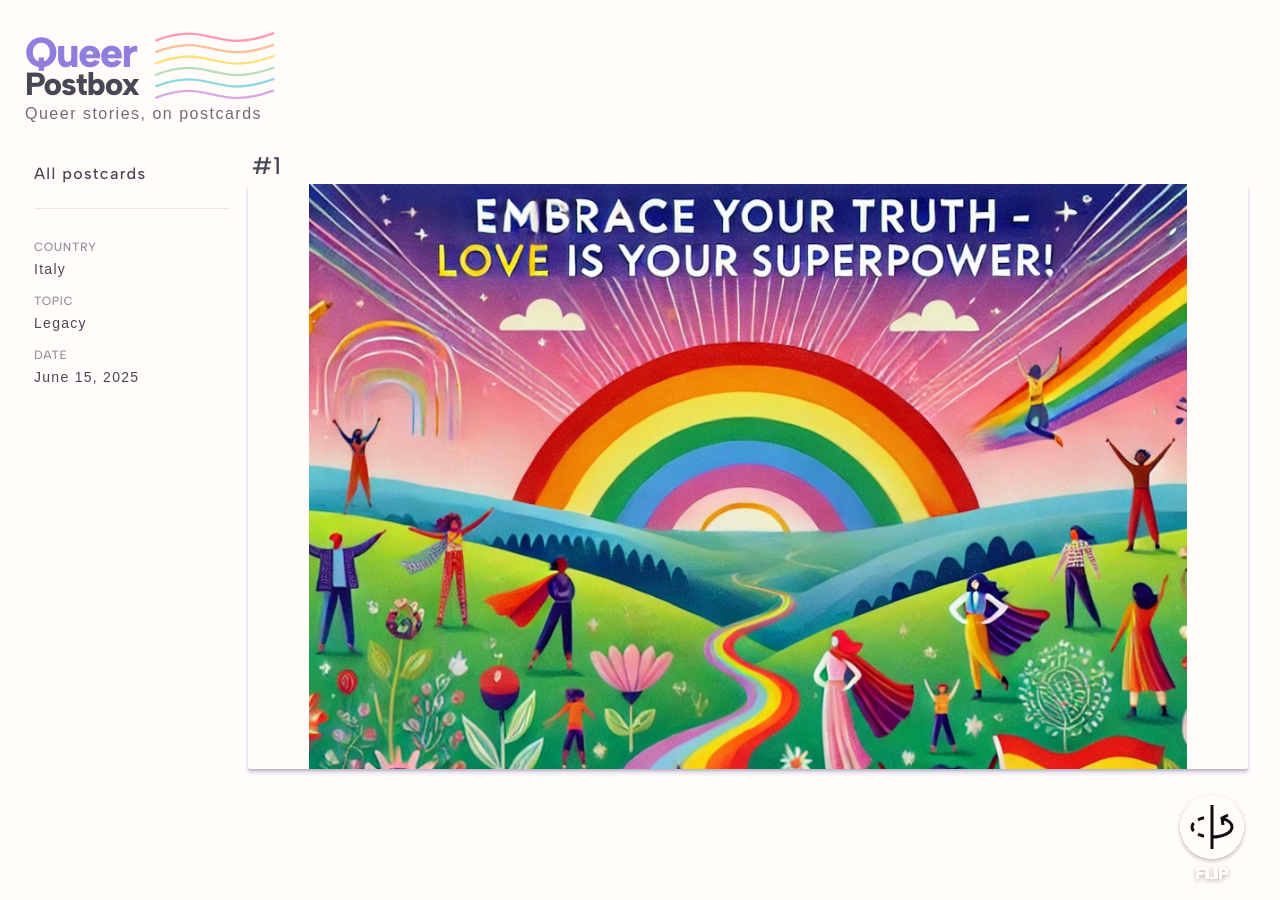
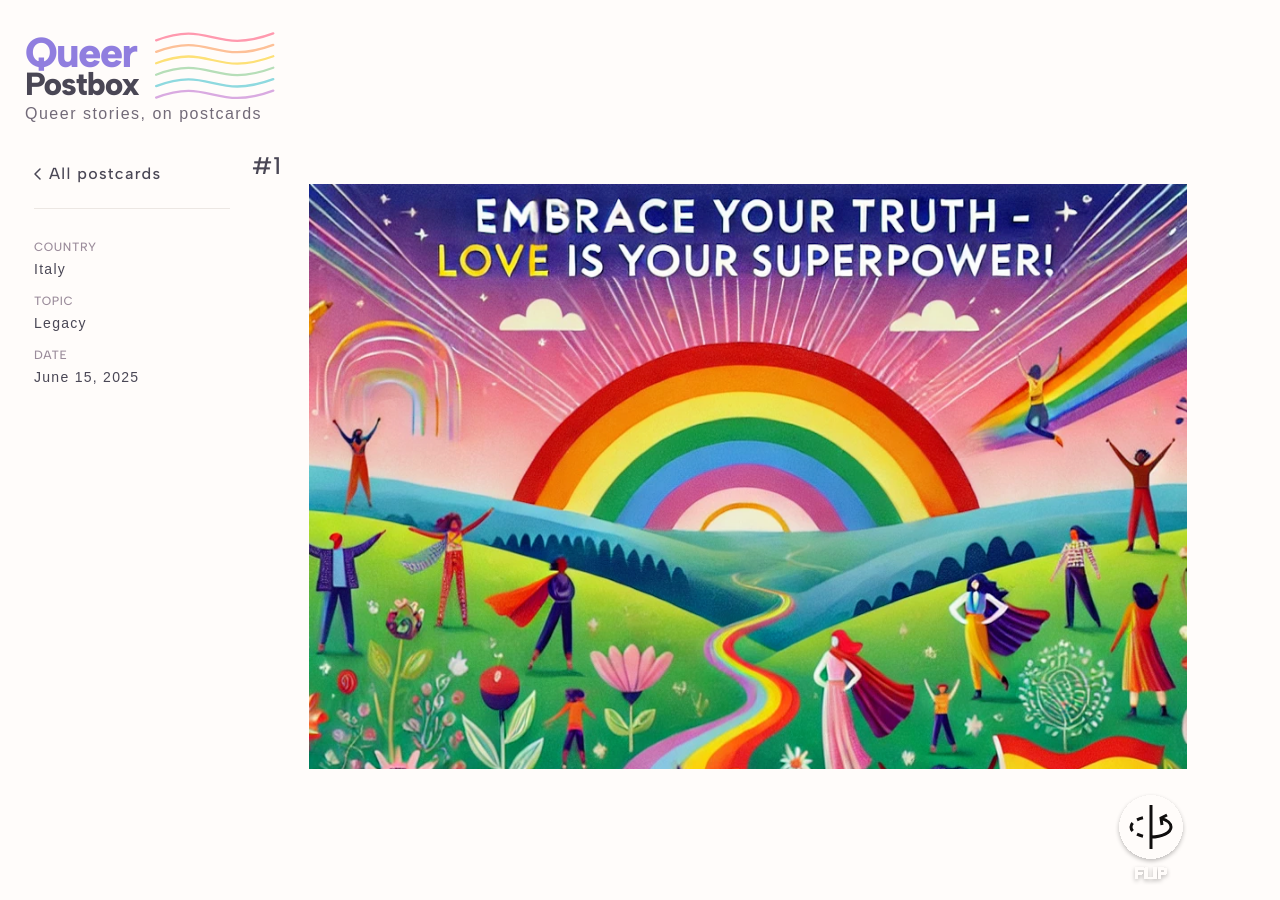
Before and after one commit to chr-tatu/queerpostbox, a Jekyll site: the page built from _posts/2025-06-15-legacy-from-rome.md, in a window 1280 px wide and 900 px high. Built offline with Jekyll 4.4.1, drawn with Linux system fonts in a browser that asks for light colours; some web fonts are replaced.

Commit message:
fix: add arrow to back link, remove postcard shadow, align buttons to image width
- Restore SVG left-arrow to "All postcards" back link
- Remove box-shadow from postcard image (matches modal which has no shadow)
- Use object-fit: contain without height: auto for consistent front/back sizing
- Add --img-width JS calculation (mirrors posts.js) so action buttons align to visible image width
- Remove explicit height: auto so object-fit handles sizing cleanly

Co-Authored-By: Claude Sonnet 4.6 <noreply@anthropic.com>

```diff
--- a/_layouts/postcard.html
+++ b/_layouts/postcard.html
@@ -17,7 +17,12 @@ layout: default
 
 <div class="postcard-page">
   <aside class="postcard-sidebar">
-    <a href="{{ '/posts.html' | relative_url }}" class="postcard-back-link">All postcards</a>
+    <a href="{{ '/posts.html' | relative_url }}" class="postcard-back-link">
+      <svg width="7" height="12" viewBox="0 0 7 12" fill="none" xmlns="http://www.w3.org/2000/svg">
+        <path d="M6 1L1 6L6 11" stroke="currentColor" stroke-width="1.5" stroke-linecap="round" stroke-linejoin="round"/>
+      </svg>
+      All postcards
+    </a>
 
     <div class="postcard-meta">
       <p class="postcard-meta-item"><strong>Country</strong><span>{{ country_name }}</span></p>
@@ -76,7 +81,25 @@ layout: default
     var listenBtn = document.querySelector('.postcard-listen-btn');
     var readBtn = document.querySelector('.postcard-read-btn');
     var readOverlay = document.getElementById('read-overlay');
+    var actionsEl = document.querySelector('.postcard-viewer-actions');
     var isFlipped = false;
+
+    function updateViewerSize() {
+      var img = document.querySelector('.postcard-viewer-front .postcard-viewer-img');
+      if (!img || !img.naturalWidth) return;
+      var rect = img.getBoundingClientRect();
+      var natRatio = img.naturalWidth / img.naturalHeight;
+      var elemRatio = rect.width / rect.height;
+      var visW = elemRatio > natRatio ? rect.height * natRatio : rect.width;
+      if (actionsEl) actionsEl.style.setProperty('--img-width', visW + 'px');
+    }
+
+    var frontImg = document.querySelector('.postcard-viewer-front .postcard-viewer-img');
+    if (frontImg) {
+      if (frontImg.complete) updateViewerSize();
+      else frontImg.addEventListener('load', updateViewerSize);
+    }
+    window.addEventListener('resize', updateViewerSize);
 
     flipBtn.addEventListener('click', function() {
       isFlipped = !isFlipped;
--- a/assets/css/postcard.css
+++ b/assets/css/postcard.css
@@ -135,12 +135,10 @@
 
 .postcard-viewer-img {
   width: 100%;
-  height: auto;
   max-height: 65vh;
   object-fit: contain;
   display: block;
   border-radius: 2px;
-  box-shadow: 0px 2px 2px rgba(0, 0, 0, 0.15), 0px 4px 4px rgba(84, 65, 171, 0.2);
 }
 
 /* Action buttons */
@@ -148,7 +146,7 @@
   display: flex;
   justify-content: space-between;
   align-items: flex-start;
-  width: 100%;
+  width: var(--img-width, 100%);
   margin-top: 24px;
 }
 
```
